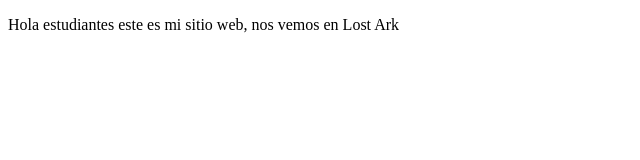
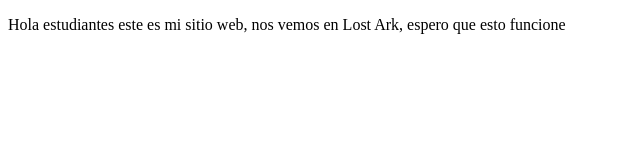
Before and after one commit to GerardoGarcia79/personal, a plain HTML site: page index.html in a window 1280 px wide. Shown: the whole page, without its empty margins (0-640 px from the left). Drawn offline with Linux system fonts and the light colour scheme.

Commit message:
agregamos algunas palabras

```diff
--- a/index.html
+++ b/index.html
@@ -8,7 +8,7 @@
 </head>
 <body>
   <p>
-    Hola estudiantes este es mi sitio web, nos vemos en Lost Ark
+    Hola estudiantes este es mi sitio web, nos vemos en Lost Ark, espero que esto funcione
   </p>
 </body>
 </html>
```
